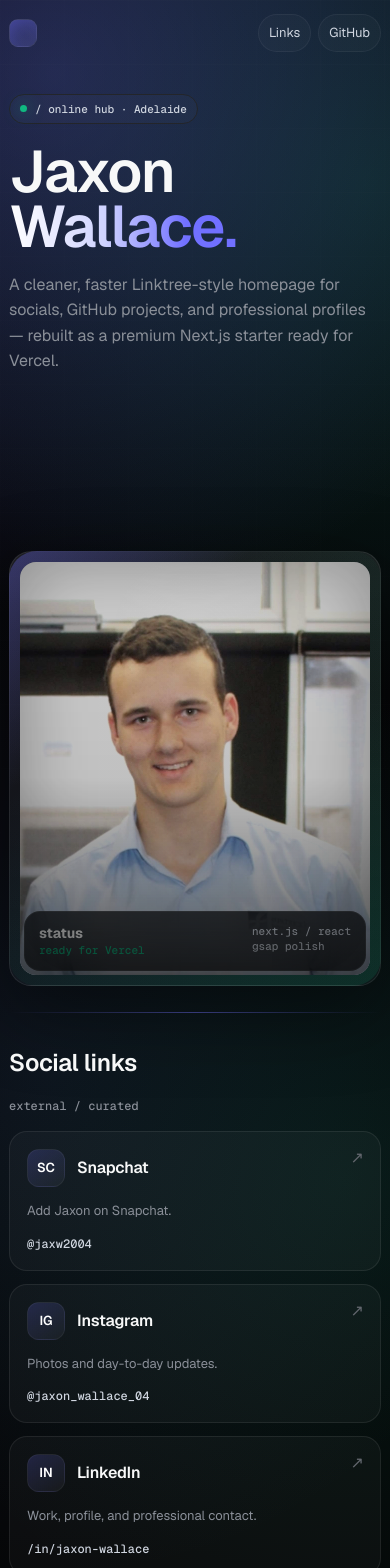
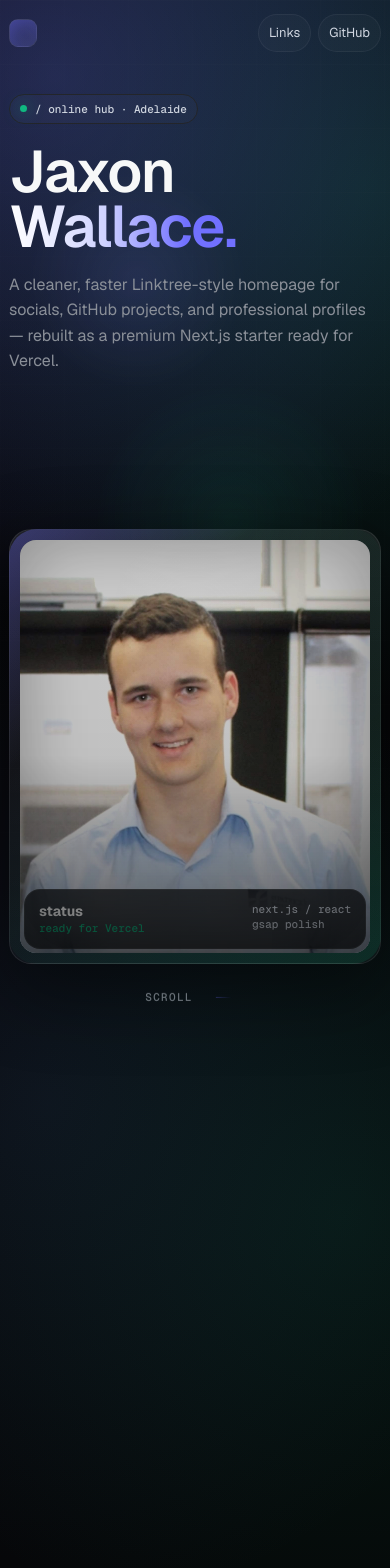
Before and after one commit to wallajl/jaxonwallace-next, a Next.js app: page / in a window 390 px wide. Shown: the top 1568 px of the page. Built offline with nearby package versions, Linux system fonts and the light colour scheme.

Commit message:
feat: add cinematic scroll animations

```diff
--- a/src/app/globals.css
+++ b/src/app/globals.css
@@ -51,6 +51,56 @@ body::selection {
   overflow-x: clip;
   background: #050607;
   isolation: isolate;
+}
+
+.scroll-progress {
+  position: fixed;
+  right: 14px;
+  top: 18px;
+  bottom: 18px;
+  z-index: 20;
+  width: 2px;
+  border-radius: 999px;
+  background: rgba(255, 255, 255, 0.06);
+  overflow: hidden;
+  pointer-events: none;
+}
+
+.scroll-progress span {
+  display: block;
+  width: 100%;
+  height: 100%;
+  transform: scaleY(0);
+  transform-origin: top;
+  border-radius: inherit;
+  background: linear-gradient(180deg, #8f8cff, #10b981);
+  box-shadow: 0 0 18px rgba(113, 112, 255, 0.7);
+}
+
+.ambient-orb {
+  position: absolute;
+  z-index: 0;
+  pointer-events: none;
+  border-radius: 999px;
+  filter: blur(4px);
+  opacity: 0.62;
+  mix-blend-mode: screen;
+}
+
+.ambient-orb.one {
+  width: 220px;
+  height: 220px;
+  left: min(7vw, 92px);
+  top: 170px;
+  background: radial-gradient(circle, rgba(113, 112, 255, 0.18), transparent 68%);
+}
+
+.ambient-orb.two {
+  width: 280px;
+  height: 280px;
+  right: min(5vw, 68px);
+  top: 380px;
+  background: radial-gradient(circle, rgba(16, 185, 129, 0.14), transparent 68%);
 }
 
 .site-shell::before {
@@ -160,7 +210,8 @@ a {
   grid-template-columns: minmax(0, 1.15fr) minmax(280px, 0.85fr);
   gap: 34px;
   align-items: center;
-  padding: 46px 0 26px;
+  min-height: calc(100svh - 74px);
+  padding: 46px 0 42px;
 }
 
 .hero-copy {
@@ -254,6 +305,7 @@ h1 {
   padding: 12px;
   isolation: isolate;
   perspective: 900px;
+  will-change: transform;
 }
 
 .portrait-card::before {
@@ -327,7 +379,9 @@ h1 {
 }
 
 .section {
-  padding: 32px 0 20px;
+  min-height: 82svh;
+  padding: 62px 0 44px;
+  perspective: 1400px;
 }
 
 .section-head {
@@ -354,7 +408,7 @@ h2 {
 .links {
   display: grid;
   grid-template-columns: repeat(2, minmax(0, 1fr));
-  gap: 13px;
+  gap: 16px;
   perspective: 1200px;
 }
 
@@ -362,7 +416,9 @@ h2 {
   position: relative;
   border: 1px solid var(--line);
   border-radius: 18px;
-  background: rgba(255, 255, 255, 0.032);
+  background:
+    linear-gradient(115deg, rgba(255, 255, 255, 0.045), rgba(113, 112, 255, 0.075) 42%, rgba(16, 185, 129, 0.055) 68%, rgba(255, 255, 255, 0.025));
+  background-size: 220% 100%;
   padding: 17px;
   min-height: 116px;
   display: flex;
@@ -371,6 +427,18 @@ h2 {
   overflow: hidden;
   transition: border-color 180ms ease, background 180ms ease, box-shadow 180ms ease;
   transform-style: preserve-3d;
+  will-change: transform, opacity, filter;
+}
+
+.card::before {
+  content: "";
+  position: absolute;
+  inset: 0;
+  pointer-events: none;
+  opacity: 0;
+  background: linear-gradient(90deg, transparent, rgba(255, 255, 255, 0.16), transparent);
+  transform: translateX(-120%) skewX(-18deg);
+  transition: opacity 180ms ease, transform 520ms ease;
 }
 
 .card::after {
@@ -386,6 +454,11 @@ h2 {
   border-color: rgba(113, 112, 255, 0.45);
   background: rgba(255, 255, 255, 0.052);
   box-shadow: 0 18px 54px rgba(0, 0, 0, 0.34);
+}
+
+.card:hover::before {
+  opacity: 1;
+  transform: translateX(120%) skewX(-18deg);
 }
 
 .top {
@@ -436,8 +509,32 @@ h2 {
 .scan {
   height: 1px;
   background: linear-gradient(90deg, transparent, rgba(113, 112, 255, 0.7), transparent);
-  margin: 28px 0 0;
-  opacity: 0.6;
+  margin: 0;
+  opacity: 0.9;
+}
+
+.scroll-cue {
+  display: flex;
+  align-items: center;
+  justify-content: center;
+  gap: 10px;
+  color: rgba(208, 214, 224, 0.52);
+  font: 500 11px / 1 var(--font-geist-mono), ui-monospace, monospace;
+  letter-spacing: 0.12em;
+  text-transform: uppercase;
+  margin: -34px 0 28px;
+}
+
+.scroll-cue i {
+  width: 42px;
+  height: 1px;
+  background: linear-gradient(90deg, rgba(113, 112, 255, 0.8), transparent);
+  animation: cuePulse 1.4s ease-in-out infinite;
+}
+
+@keyframes cuePulse {
+  0%, 100% { transform: scaleX(0.35); opacity: 0.35; }
+  50% { transform: scaleX(1); opacity: 1; }
 }
 
 @media (max-width: 1080px) {
@@ -465,6 +562,7 @@ h2 {
 @media (max-width: 860px) {
   .hero {
     grid-template-columns: 1fr;
+    min-height: auto;
     padding-top: 24px;
   }
 
@@ -541,6 +639,19 @@ h2 {
     width: 100%;
     justify-content: center;
   }
+
+  .scroll-progress {
+    display: none;
+  }
+
+  .section {
+    min-height: auto;
+    padding-top: 42px;
+  }
+
+  .scroll-cue {
+    margin: 8px 0 24px;
+  }
 }
 
 @media (max-width: 390px) {
--- a/src/components/link-hub.tsx
+++ b/src/components/link-hub.tsx
@@ -22,15 +22,30 @@ export function LinkHub() {
     const cleanups: Array<() => void> = [];
 
     const ctx = gsap.context(() => {
-      const timeline = gsap.timeline({ defaults: { ease: "power3.out" } });
+      gsap.set(".card", {
+        y: 90,
+        opacity: 0,
+        rotateX: -16,
+        rotateY: 9,
+        scale: 0.92,
+        filter: "blur(14px)",
+        transformPerspective: 1100,
+        transformOrigin: "50% 100%",
+      });
 
-      timeline
+      gsap.set(".section-head", { y: 42, opacity: 0, filter: "blur(12px)" });
+      gsap.set(".footer", { y: 24, opacity: 0 });
+
+      const intro = gsap.timeline({ defaults: { ease: "power3.out" } });
+      intro
         .from(".nav", { y: -18, opacity: 0, duration: 0.55 })
-        .from(".eyebrow", { y: 10, opacity: 0, duration: 0.45 }, "-=0.22")
-        .from("h1", { y: 24, opacity: 0, filter: "blur(10px)", duration: 0.75 }, "-=0.18")
-        .from(".lead", { y: 16, opacity: 0, duration: 0.55 }, "-=0.35")
-        .from(".cta .btn", { y: 14, opacity: 0, stagger: 0.08, duration: 0.45 }, "-=0.25")
-        .from(".portrait-card", { y: 22, opacity: 0, rotateX: -4, duration: 0.8 }, "-=0.65");
+        .from(".ambient-orb", { scale: 0.2, opacity: 0, stagger: 0.12, duration: 0.9 }, "-=0.35")
+        .from(".eyebrow", { y: 10, opacity: 0, duration: 0.45 }, "-=0.55")
+        .from("h1", { y: 30, opacity: 0, filter: "blur(12px)", duration: 0.85 }, "-=0.2")
+        .from(".lead", { y: 18, opacity: 0, duration: 0.55 }, "-=0.35")
+        .from(".cta .btn", { y: 16, opacity: 0, stagger: 0.08, duration: 0.45 }, "-=0.25")
+        .from(".portrait-card", { y: 32, opacity: 0, rotateX: -7, rotateY: -6, duration: 0.9 }, "-=0.7")
+        .from(".scroll-cue", { y: -8, opacity: 0, duration: 0.5 }, "-=0.35");
 
       gsap.to(".portrait", {
         backgroundPosition: "55% 42%, 62% 48%, 0 0",
@@ -40,64 +55,123 @@ export function LinkHub() {
         ease: "sine.inOut",
       });
 
-      gsap.from(".scan", {
-        scaleX: 0,
-        transformOrigin: "center",
-        duration: 0.9,
-        ease: "power3.out",
+      gsap.to(".portrait-image", {
+        scale: 1.11,
+        yPercent: -4,
+        ease: "none",
         scrollTrigger: {
-          trigger: ".scan",
-          start: "top 88%",
-          once: true,
+          trigger: ".hero",
+          start: "top top",
+          end: "bottom top",
+          scrub: 0.9,
         },
       });
 
-      gsap.from(".section-head", {
-        y: 22,
-        opacity: 0,
-        duration: 0.55,
-        ease: "power3.out",
+      gsap.to(".scroll-progress span", {
+        scaleY: 1,
+        ease: "none",
+        scrollTrigger: {
+          trigger: root,
+          start: "top top",
+          end: "bottom bottom",
+          scrub: 0.2,
+        },
+      });
+
+      const heroScroll = gsap.timeline({
+        scrollTrigger: {
+          trigger: ".hero",
+          start: "top top",
+          end: "bottom 25%",
+          scrub: 0.85,
+        },
+      });
+
+      heroScroll
+        .to(".hero-copy", { y: -46, opacity: 0.72, filter: "blur(1.5px)", ease: "none" }, 0)
+        .to(".portrait-card", { y: -72, rotateZ: 1.6, scale: 0.96, ease: "none" }, 0)
+        .to(".ambient-orb.one", { xPercent: 22, yPercent: 20, scale: 1.2, ease: "none" }, 0)
+        .to(".ambient-orb.two", { xPercent: -18, yPercent: -14, scale: 1.1, ease: "none" }, 0)
+        .to(".scroll-cue", { opacity: 0, y: 18, ease: "none" }, 0);
+
+      gsap.fromTo(
+        ".scan",
+        { scaleX: 0, opacity: 0, filter: "blur(6px)" },
+        {
+          scaleX: 1,
+          opacity: 1,
+          filter: "blur(0px)",
+          transformOrigin: "center",
+          ease: "power3.out",
+          scrollTrigger: {
+            trigger: ".scan",
+            start: "top 90%",
+            end: "top 62%",
+            scrub: 0.5,
+          },
+        },
+      );
+
+      const reveal = gsap.timeline({
         scrollTrigger: {
           trigger: ".section",
           start: "top 82%",
-          once: true,
+          end: "top 34%",
+          scrub: 0.75,
         },
       });
 
-      gsap.from(".card", {
-        y: 28,
-        opacity: 0,
-        filter: "blur(8px)",
-        stagger: 0.1,
-        duration: 0.65,
-        ease: "power3.out",
+      reveal
+        .to(".section-head", { y: 0, opacity: 1, filter: "blur(0px)", duration: 0.25, ease: "power2.out" })
+        .to(
+          ".card",
+          {
+            y: 0,
+            opacity: 1,
+            rotateX: 0,
+            rotateY: 0,
+            scale: 1,
+            filter: "blur(0px)",
+            stagger: 0.12,
+            duration: 0.68,
+            ease: "back.out(1.45)",
+          },
+          "-=0.08",
+        )
+        .to(".card .icon", { boxShadow: "0 0 32px rgba(113, 112, 255, 0.38)", stagger: 0.08, duration: 0.25 }, "-=0.38");
+
+      gsap.to(".links", {
+        y: -18,
+        ease: "none",
         scrollTrigger: {
-          trigger: ".links",
-          start: "top 82%",
-          once: true,
+          trigger: ".section",
+          start: "top bottom",
+          end: "bottom top",
+          scrub: 1,
         },
       });
 
-      gsap.from(".footer", {
-        y: 16,
-        opacity: 0,
+      gsap.to(".card", {
+        backgroundPosition: "140% 50%",
+        stagger: 0.05,
+        ease: "none",
+        scrollTrigger: {
+          trigger: ".links",
+          start: "top bottom",
+          end: "bottom top",
+          scrub: 1,
+        },
+      });
+
+      gsap.to(".footer", {
+        y: 0,
+        opacity: 1,
         duration: 0.5,
         ease: "power2.out",
         scrollTrigger: {
           trigger: ".footer",
           start: "top 94%",
           once: true,
-        },
-      });
-
-      gsap.to(".portrait-card", {
-        y: -18,
-        ease: "none",
-        scrollTrigger: {
-          trigger: ".hero",
-          start: "top top",
-          end: "bottom top",
-          scrub: 0.7,
         },
       });
 
@@ -144,10 +218,17 @@ export function LinkHub() {
 
   return (
     <div ref={rootRef} className="site-shell">
+      <div className="scroll-progress" aria-hidden="true"><span /></div>
+      <div className="ambient-orb one" aria-hidden="true" />
+      <div className="ambient-orb two" aria-hidden="true" />
       <div className="wrap">
         <SiteNav />
         <main id="top">
           <Hero />
+          <div className="scroll-cue" aria-hidden="true">
+            <span>scroll</span>
+            <i />
+          </div>
           <div className="scan" />
           <LinkSection />
         </main>
```
